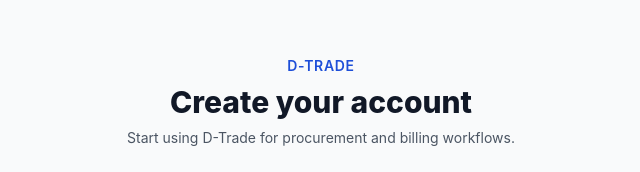
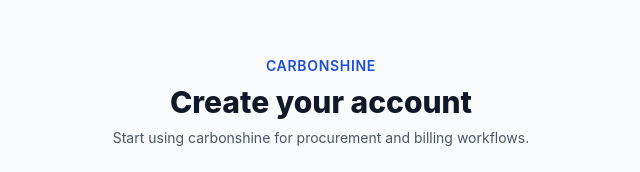
Before and after one commit to devdatt21/billing_app, a Next.js app: page /signup in a window 1280 px wide. Shown: the part 106-278 px from the top of the page, without its empty margins (319-959 px from the left). Built offline with nearby package versions, Linux system fonts and the light colour scheme.

Commit message:
refactor: update application branding from D-Trade to carbonshine

```diff
--- a/app/layout.tsx
+++ b/app/layout.tsx
@@ -6,10 +6,10 @@
 
 export const metadata: Metadata = {
   title: {
-    default: 'D-Trade',
-    template: '%s | D-Trade',
+    default: 'carbonshine',
+    template: '%s | carbonshine',
   },
-  description: 'D-Trade ERP for purchase, lot genealogy, and billing operations',
+  description: 'carbonshine ERP for purchase, lot genealogy, and billing operations',
 };
 
 export const viewport: Viewport = {
--- a/app/login/page.tsx
+++ b/app/login/page.tsx
@@ -57,7 +57,7 @@
     <div className="min-h-screen flex items-center justify-center bg-gray-50 py-12 px-4 sm:px-6 lg:px-8 dark:bg-slate-950">
       <div className="max-w-md w-full">
         <div className="mb-6 text-center">
-          <p className="text-sm font-semibold uppercase tracking-wider text-blue-700">D-Trade</p>
+          <p className="text-sm font-semibold uppercase tracking-wider text-blue-700">carbonshine</p>
           <h2 className="mt-2 text-3xl font-extrabold text-gray-900 dark:text-gray-100">Sign in to your account</h2>
           <p className="mt-2 text-sm text-gray-600 dark:text-gray-400">Manage purchases, lots, and billing in one place.</p>
         </div>
--- a/app/signup/page.tsx
+++ b/app/signup/page.tsx
@@ -54,9 +54,9 @@
     <div className="min-h-screen flex items-center justify-center bg-gray-50 py-12 px-4 sm:px-6 lg:px-8 dark:bg-slate-950">
       <div className="max-w-md w-full">
         <div className="mb-6 text-center">
-          <p className="text-sm font-semibold uppercase tracking-wider text-blue-700">D-Trade</p>
+          <p className="text-sm font-semibold uppercase tracking-wider text-blue-700">carbonshine</p>
           <h2 className="mt-2 text-3xl font-extrabold text-gray-900 dark:text-gray-100">Create your account</h2>
-          <p className="mt-2 text-sm text-gray-600 dark:text-gray-400">Start using D-Trade for procurement and billing workflows.</p>
+          <p className="mt-2 text-sm text-gray-600 dark:text-gray-400">Start using carbonshine for procurement and billing workflows.</p>
         </div>
 
         <form className="space-y-6 rounded-xl border border-gray-200 bg-white p-6 shadow-sm dark:border-slate-800 dark:bg-slate-900" onSubmit={handleSubmit}>
--- a/components/AppShell.tsx
+++ b/components/AppShell.tsx
@@ -217,7 +217,7 @@
                     }
                   }}
                 >
-                  D-Trade
+                  carbonshine
                 </Link>
               ) : (
                 <Link
@@ -225,7 +225,7 @@
                   className="mx-auto flex h-8 w-8 items-center justify-center rounded-lg bg-blue-600 text-xs font-bold text-white hover:bg-blue-700"
                   aria-label="Go to home"
                 >
-                  DT
+                  CS
                 </Link>
               )}
               <div className="flex items-center gap-2">
```
Also changed, not shown: lib/email.ts (+8 -8 lines), 2 other files (tests, documents, lock files or other folders).
